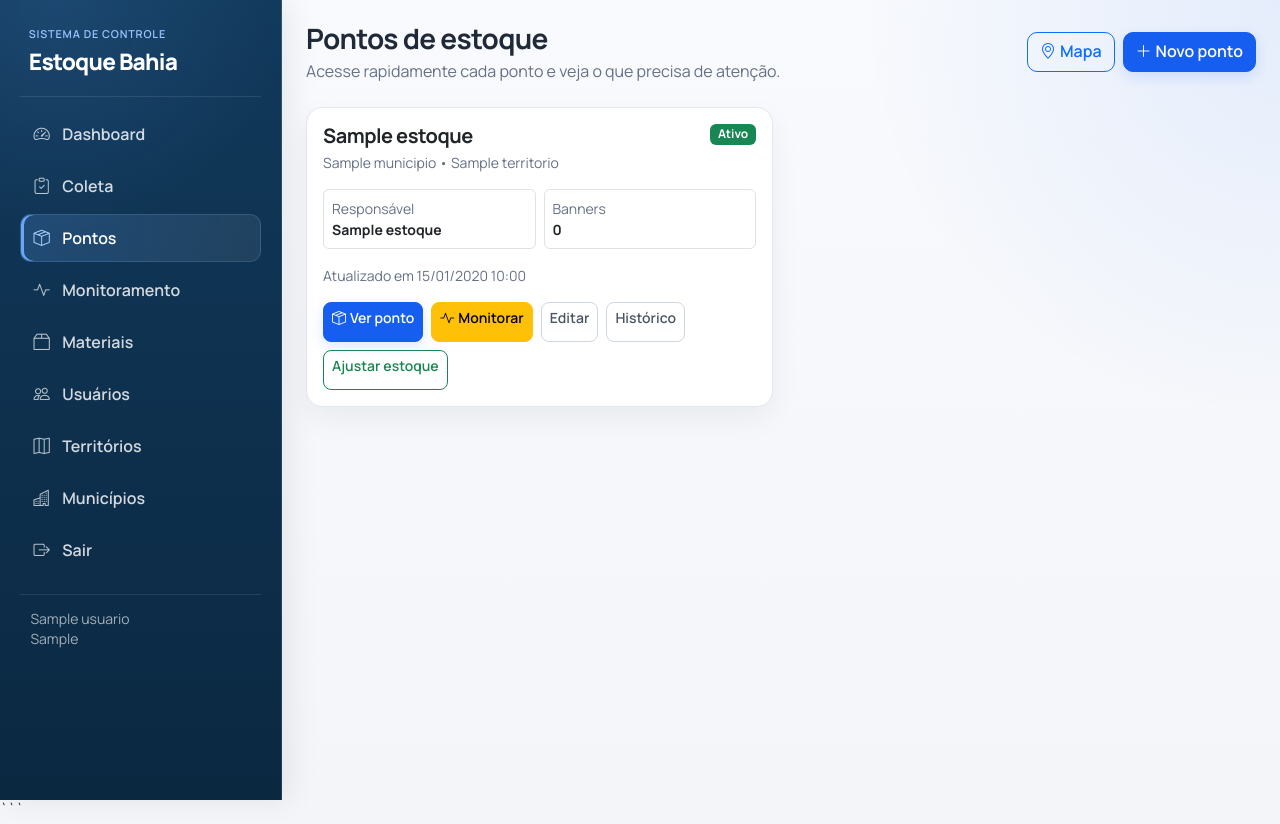
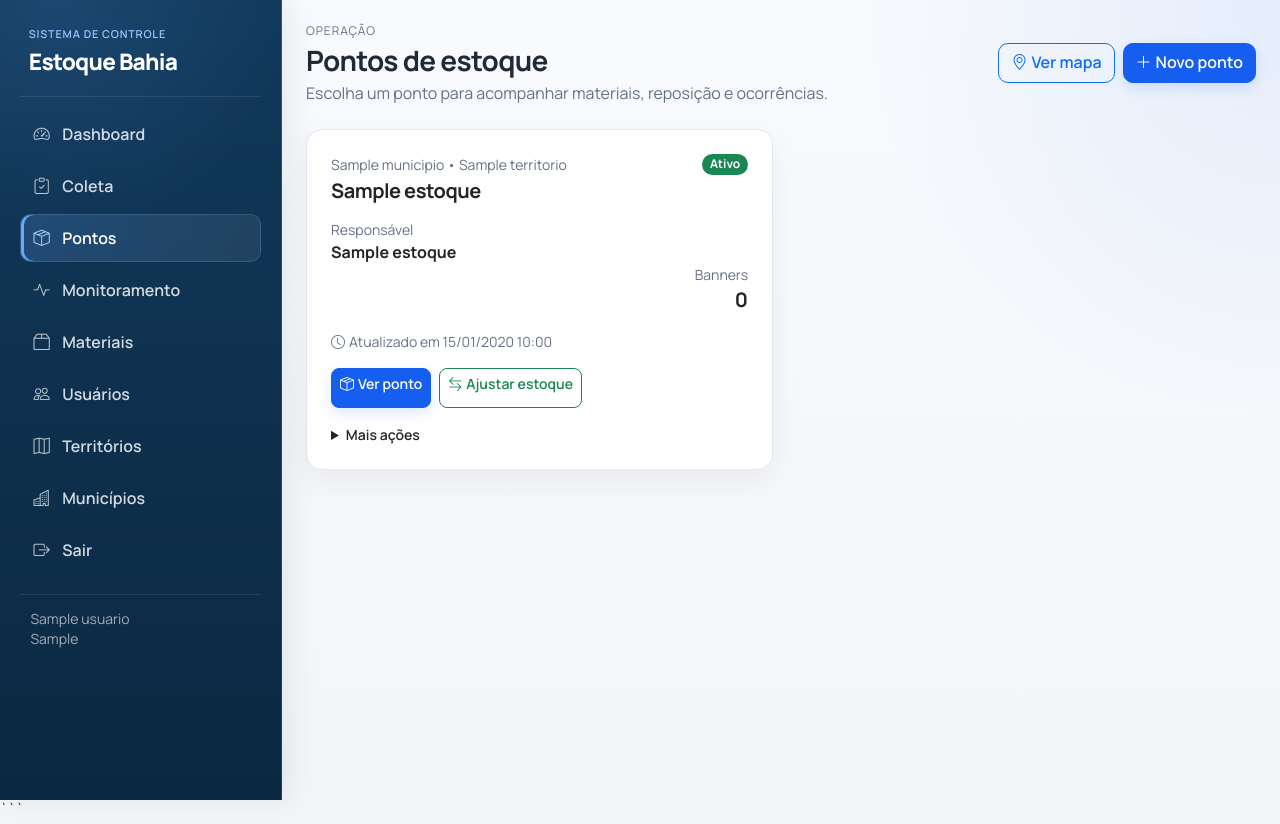
Before and after one commit to devcleristonjr/controle, a Flask app: page /estoques/ in a window 1280 px wide. Run offline with Flask 3, Linux system fonts and the light colour scheme; a user stored in the database is signed in; tables that the repository leaves empty hold one stand-in row (values such as "Sample post"); parts of the project's set-up code (start-up, migrations or seed data) failed here and were passed over; some libraries are stand-ins or nearby versions.

Commit message:
Refina cards da tela de pontos

```diff
--- a/app/templates/estoques/index.html
+++ b/app/templates/estoques/index.html
@@ -1,19 +1,20 @@
 {% extends 'base.html' %}
 {% block title %}Pontos | Estoque Bahia{% endblock %}
 {% block content %}
-<div class="d-flex flex-wrap justify-content-between align-items-center gap-3 mb-4">
+<div class="page-header d-flex flex-wrap justify-content-between align-items-center gap-3 mb-4">
   <div>
+    <div class="metric-kicker mb-1">Operação</div>
     <h1 class="h3 fw-bold mb-1">Pontos de estoque</h1>
-    <p class="text-muted mb-0">Acesse rapidamente cada ponto e veja o que precisa de atenção.</p>
+    <p class="text-muted mb-0">Escolha um ponto para acompanhar materiais, reposição e ocorrências.</p>
   </div>
   <div class="d-flex gap-2 flex-wrap">
-    <a href="{{ url_for('dashboard.mapa') }}" class="btn btn-outline-primary"><i class="bi bi-geo-alt me-1"></i>Mapa</a>
+    <a href="{{ url_for('dashboard.mapa') }}" class="btn btn-outline-primary"><i class="bi bi-geo-alt me-1"></i>Ver mapa</a>
     <a href="{{ url_for('estoques.create') }}" class="btn btn-primary"><i class="bi bi-plus-lg me-1"></i>Novo ponto</a>
   </div>
 </div>
 
 {% if current_user.is_admin %}
-<details class="card card-soft mb-3">
+<details class="card card-soft mb-4">
   <summary class="card-body fw-semibold" style="cursor:pointer;">Ferramentas administrativas</summary>
   <div class="card-body pt-0 d-flex gap-2 flex-wrap">
     <a href="{{ url_for('estoques.legacy_audit') }}" class="btn btn-outline-info">Auditar legado</a>
@@ -25,33 +26,46 @@
 <div class="row g-3">
 {% for ponto in pontos %}
   <div class="col-12 col-xl-6">
-    <div class="card card-soft h-100">
-      <div class="card-body">
+    <article class="card card-soft h-100 point-card">
+      <div class="card-body p-4">
         <div class="d-flex justify-content-between align-items-start gap-3 mb-3">
-          <div>
-            <h2 class="h5 fw-bold mb-1">{{ ponto.nome }}</h2>
-            <div class="text-muted small">{{ ponto.municipio.nome }} • {{ ponto.municipio.territorio.nome }}</div>
+          <div class="min-w-0">
+            <div class="small text-muted mb-1">{{ ponto.municipio.nome }} • {{ ponto.municipio.territorio.nome }}</div>
+            <h2 class="h5 fw-bold mb-0 text-truncate">{{ ponto.nome }}</h2>
           </div>
           {% if ponto.ativo %}
-            <span class="badge text-bg-success">Ativo</span>
+            <span class="badge text-bg-success rounded-pill">Ativo</span>
           {% else %}
-            <span class="badge text-bg-secondary">Inativo</span>
+            <span class="badge text-bg-secondary rounded-pill">Inativo</span>
           {% endif %}
         </div>
 
-        <div class="row g-2 small mb-3">
-          <div class="col-6"><div class="border rounded p-2"><span class="text-muted d-block">Responsável</span><strong>{{ ponto.responsavel_nome or '-' }}</strong></div></div>
-          <div class="col-6"><div class="border rounded p-2"><span class="text-muted d-block">Banners</span><strong>{{ '%.0f'|format(banner_totals.get(ponto.id, 0)) }}</strong></div></div>
+        <div class="point-card-summary mb-3">
+          <div>
+            <span class="small text-muted d-block">Responsável</span>
+            <strong>{{ ponto.responsavel_nome or 'Não informado' }}</strong>
+          </div>
+          <div class="text-end">
+            <span class="small text-muted d-block">Banners</span>
+            <strong class="fs-5">{{ '%.0f'|format(banner_totals.get(ponto.id, 0)) }}</strong>
+          </div>
         </div>
 
-        <div class="small text-muted mb-3">Atualizado em {{ ponto.updated_at|datahora_bahia('%d/%m/%Y %H:%M') }}</div>
+        <div class="small text-muted mb-3">
+          <i class="bi bi-clock me-1"></i>Atualizado em {{ ponto.updated_at|datahora_bahia('%d/%m/%Y %H:%M') }}
+        </div>
 
         <div class="d-flex flex-wrap gap-2">
           <a class="btn btn-sm btn-primary" href="{{ url_for('estoques.detail', ponto_id=ponto.id) }}"><i class="bi bi-box-seam me-1"></i>Ver ponto</a>
-          <a class="btn btn-sm btn-warning" href="{{ url_for('dashboard.monitoramento', responsavel=ponto.responsavel_nome or '') }}"><i class="bi bi-activity me-1"></i>Monitorar</a>
-          <a class="btn btn-sm btn-outline-secondary" href="{{ url_for('estoques.edit', ponto_id=ponto.id) }}">Editar</a>
-          <a class="btn btn-sm btn-outline-secondary" href="{{ url_for('estoques.history', ponto_id=ponto.id) }}">Histórico</a>
-          <a class="btn btn-sm btn-outline-success" href="{{ url_for('estoques.update_stock_view', ponto_id=ponto.id) }}">Ajustar estoque</a>
+          <a class="btn btn-sm btn-outline-success" href="{{ url_for('estoques.update_stock_view', ponto_id=ponto.id) }}"><i class="bi bi-arrow-left-right me-1"></i>Ajustar estoque</a>
+        </div>
+
+        <details class="mt-3 point-card-more">
+          <summary class="small fw-semibold">Mais ações</summary>
+          <div class="d-flex flex-wrap gap-2 pt-3">
+            <a class="btn btn-sm btn-outline-secondary" href="{{ url_for('dashboard.monitoramento', responsavel=ponto.responsavel_nome or '') }}"><i class="bi bi-activity me-1"></i>Monitorar</a>
+            <a class="btn btn-sm btn-outline-secondary" href="{{ url_for('estoques.edit', ponto_id=ponto.id) }}">Editar ponto</a>
+            <a class="btn btn-sm btn-outline-secondary" href="{{ url_for('estoques.history', ponto_id=ponto.id) }}">Histórico legado</a>
             {% if current_user.is_admin %}
             <form method="post" action="{{ url_for('estoques.deactivate', ponto_id=ponto.id) }}" onsubmit="return confirm('Desativar este ponto?');">
               <input type="hidden" name="csrf_token" value="{{ csrf_token() }}">
@@ -59,8 +73,9 @@
             </form>
             {% endif %}
           </div>
+        </details>
       </div>
-    </div>
+    </article>
   </div>
 {% else %}
   <div class="col-12"><div class="card card-soft"><div class="card-body text-muted">Nenhum ponto cadastrado.</div></div></div>
```
Lines whose indentation alone changed are shown as unchanged.
